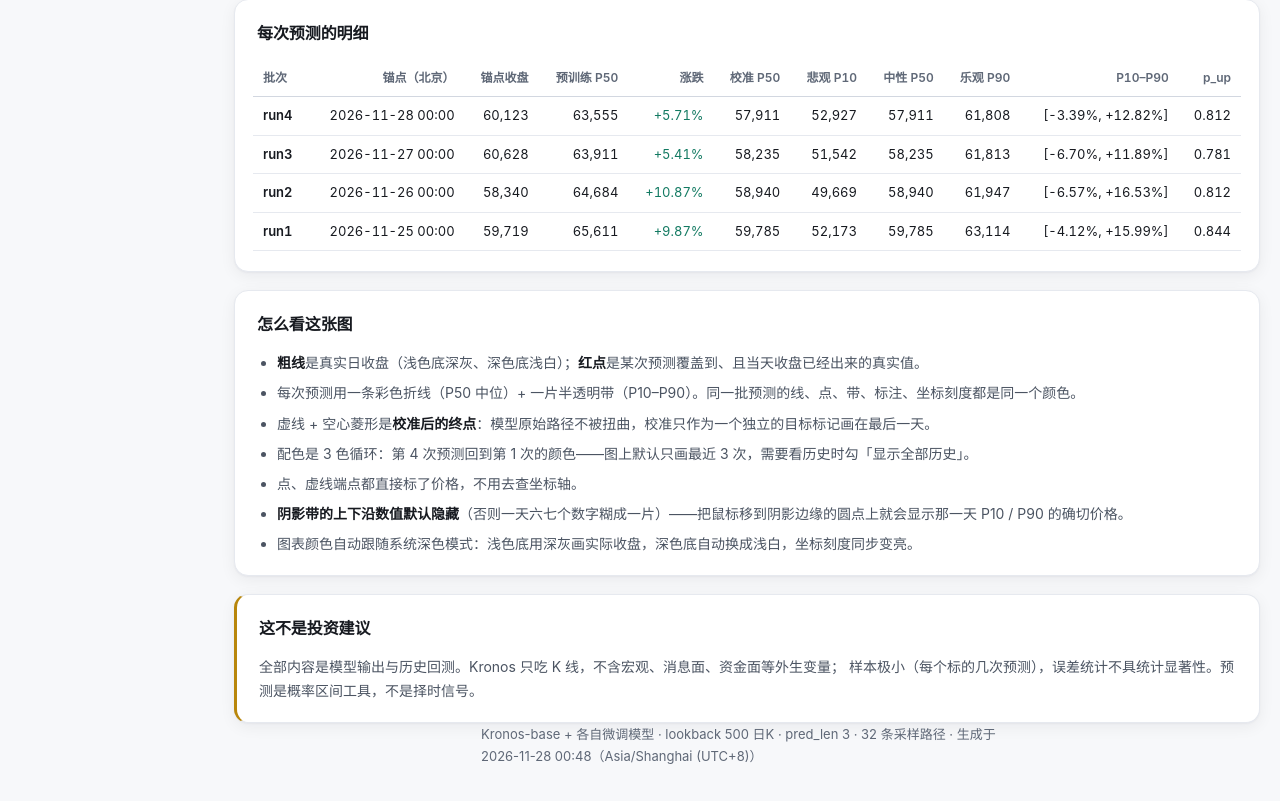
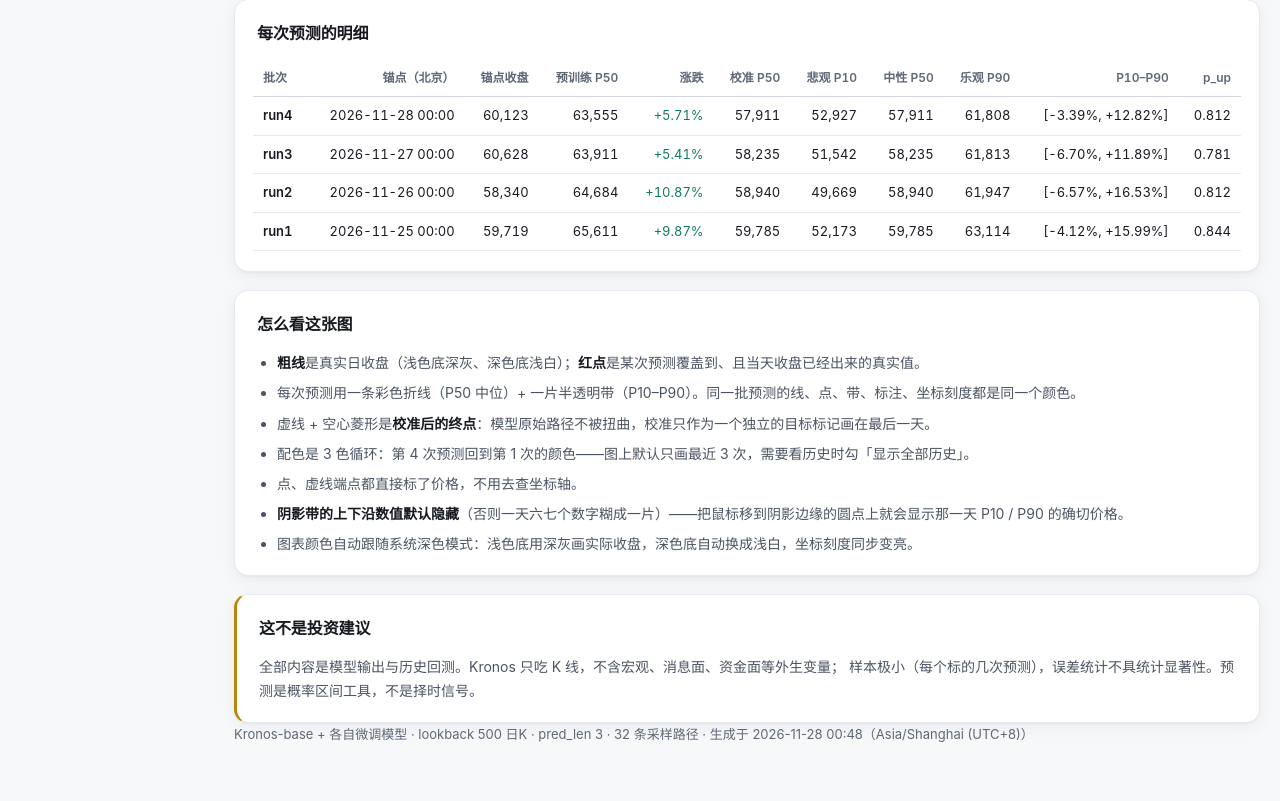
Before and after one commit to UnicornLee/kronos-rolling-forecast, a plain HTML site: page index.html in a window 1280 px wide. Shown: the part 1605-2406 px from the top of the page. After the commit the page ends 2384 px from the top, so only its background shows below. Drawn offline with Linux system fonts and the light colour scheme.

Commit message:
fix(ui): 页脚小字也铺满卡片宽度

```diff
--- a/assets/style.css
+++ b/assets/style.css
@@ -365,7 +365,6 @@ code {
   padding: 0 20px 34px;
   color: var(--text-3);
   font-size: 13px;
-  max-width: 44em;
   line-height: 1.7;
 }
 
```
